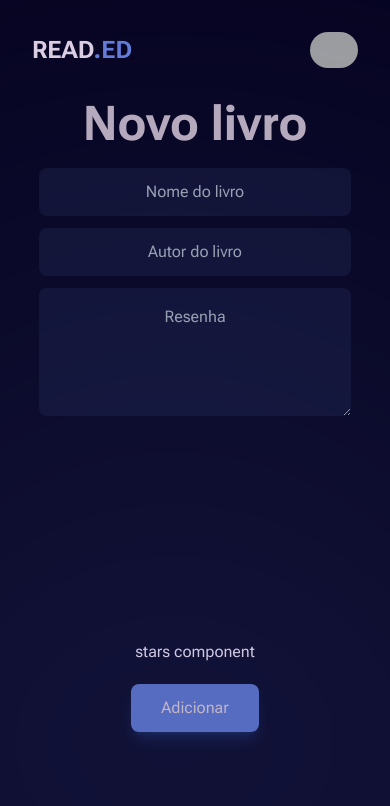
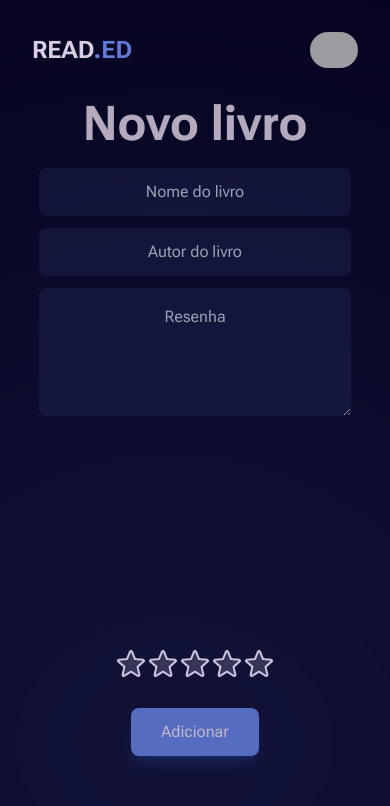
Before and after one commit to nilloferreiira/readed, a Next.js app: page /newbook in a window 390 px wide. Shown: the top 806 px of the page. Built offline with nearby package versions, Linux system fonts and the light colour scheme; grey boxes are pictures that could not be loaded.

Commit message:
stars componet // bug mobile

```diff
--- a/src/app/newbook/page.tsx
+++ b/src/app/newbook/page.tsx
@@ -1,3 +1,4 @@
+import { Stars } from "@/components/FormBook/Stars";
 import { Header } from "@/components/header/Header";
 
 export default function FormBookPage() {
@@ -59,9 +60,7 @@ export default function FormBookPage() {
         {/* container 2 */}
         <div className="flex flex-col items-center justify-center lg:w-3/5 mt-8 lg:mt-16 gap-5">
           {/* stars  */}
-          <div>
-            stars component
-          </div>
+            <Stars />
 
           <button
             className={`
--- /dev/null
+++ b/src/components/FormBook/StarComponent.tsx
@@ -0,0 +1,16 @@
+'use client'
+
+import { Star } from "@phosphor-icons/react";
+
+interface StarProps {
+    isActive: boolean,
+    onClick: () => void,
+}
+
+export function StarComponent(props: StarProps) {
+    return (
+        <button onClick={props.onClick} className="outline-none">
+            <Star size={32} color={props.isActive ? '#FFD700' : '#E1D2E3'} weight={props.isActive ? 'fill' : 'duotone'} />
+        </button>
+    )
+}
--- /dev/null
+++ b/src/components/FormBook/Stars.tsx
@@ -0,0 +1,24 @@
+'use client'
+
+import { useState } from "react";
+import { StarComponent } from "./StarComponent";
+
+const items: number[] = [... new Array(5).keys() as any]
+
+export function Stars() {
+    const [activeIndex, setActiveIndex] = useState<number>();
+
+    const onClickStar = (index: number) => {
+        setActiveIndex(state => state === index ? undefined : index)
+        console.log('clicado')
+
+    }
+
+    return (
+        <div className="flex items-center justify-center w-full p-2">
+            {items.map((index) => (
+                <StarComponent key={`star_${index}`} isActive={index <= activeIndex!} onClick={()=> onClickStar(index)}/>
+            ))}
+        </div>
+    )
+}
--- a/src/components/homePage/BooksGrid.tsx
+++ b/src/components/homePage/BooksGrid.tsx
@@ -9,6 +9,8 @@ export function BooksGrid() {
             w-full py-4
             z-0
         `}>
+
+        {/* criar map  */}
         <BookCard />
         <BookCard />
         <BookCard />
```
